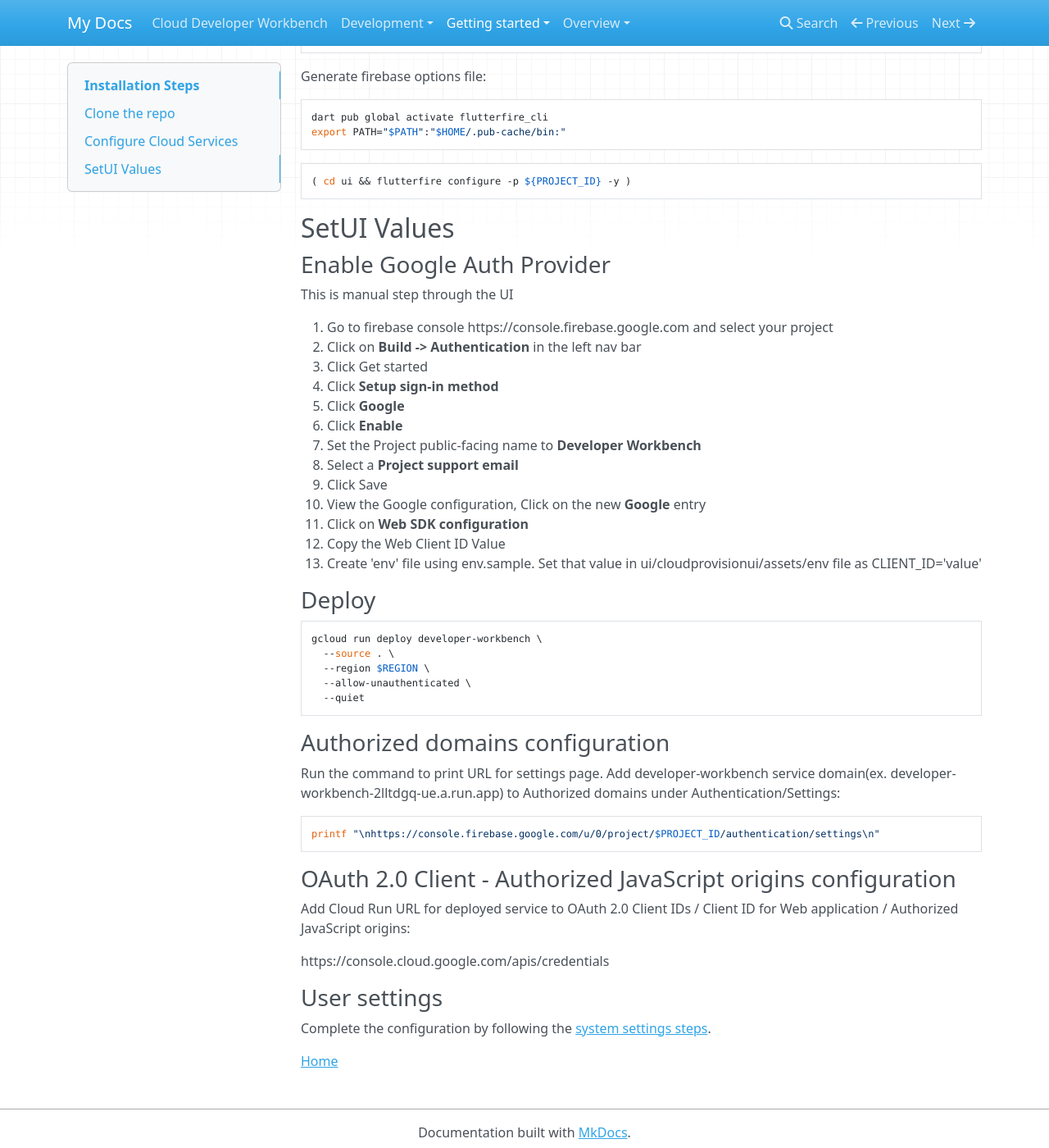
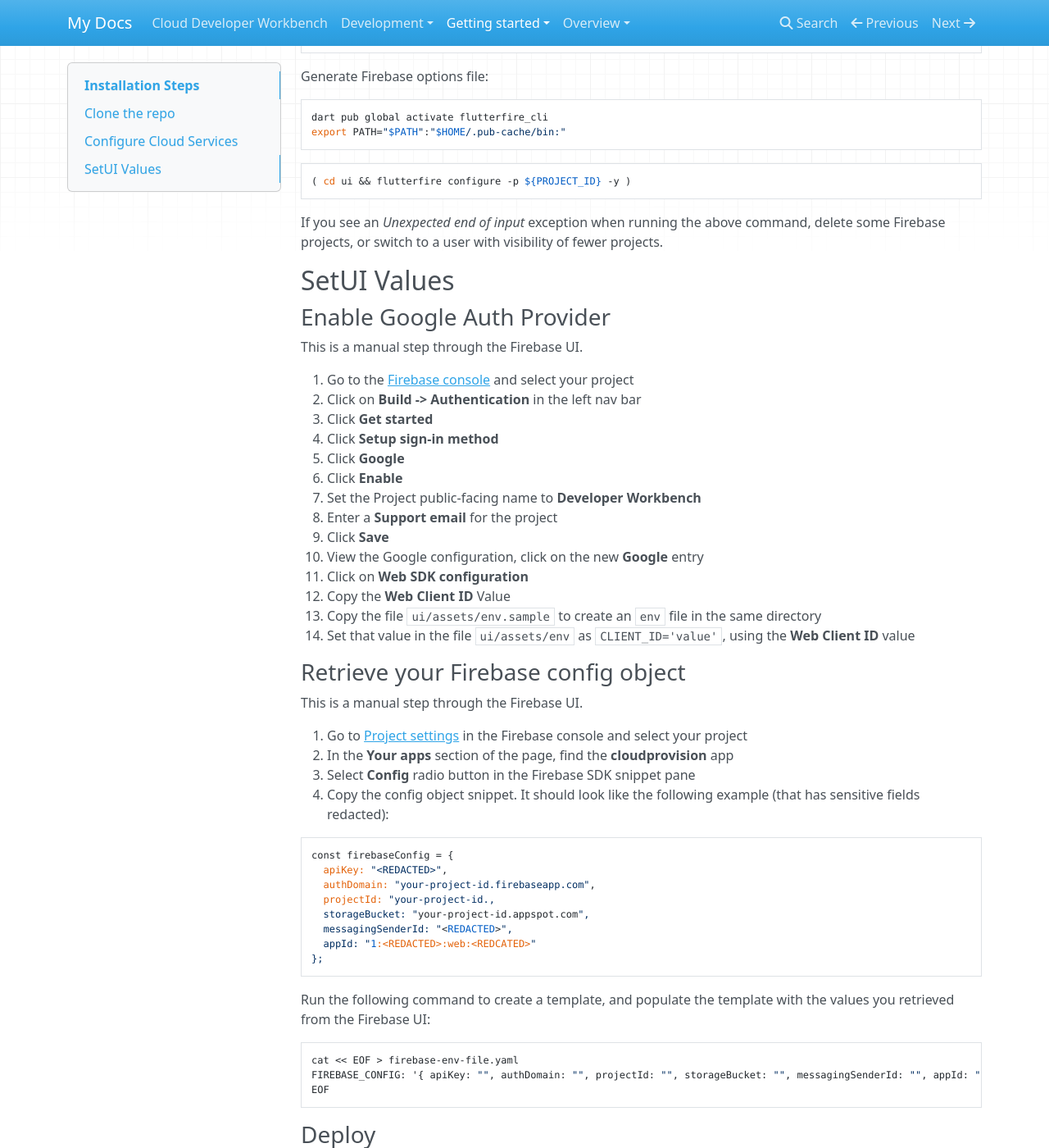
Before and after one commit to GoogleCloudPlatform/cloud-workbench, an MkDocs documentation site: the page built from docs/getting_started/installation.md, in a window 1280 px wide and 1400 px high, scrolled down 1843 px. Shown: the whole window at 82% size. Built offline with MkDocs 1.6.1, drawn with Linux system fonts in a browser that asks for light colours; nearby versions of some CDN libraries; some of the changed text lies outside the part shown.

Commit message:
Installation docs update (#34)
* Ignore generated config files

* Updates and addition of Firebase options/config for Cloud Run

* Re-add Artifact Registry creation

````diff
--- a/docs/getting_started/installation.md
+++ b/docs/getting_started/installation.md
@@ -6,12 +6,12 @@
 git clone git@github.com:gcp-solutions/cloud-workbench.git && cd cloud-workbench
 ```
 
-If you are running this setup locally, run command to authenticate:
+If you are running this setup locally, run the following command to authenticate:
 ```sh
 gcloud auth login
 ```
 
-Set project id for this deployment:
+Set the project ID for this deployment:
 ```sh
 gcloud config set project PROJECT_ID
 ```
@@ -70,7 +70,6 @@
 firebase deploy
 ```
 
-
 Grant permissions to service accounts:
 ```
 gcloud projects add-iam-policy-binding ${PROJECT_ID} \
@@ -99,7 +98,7 @@
 gcloud artifacts repositories create cp-repo --repository-format=docker --location=us-central1
 ```
 
-Generate firebase options file:
+Generate Firebase options file:
 ```sh
 dart pub global activate flutterfire_cli
 export PATH="$PATH":"$HOME/.pub-cache/bin:"
@@ -109,55 +108,103 @@
 ( cd ui && flutterfire configure -p ${PROJECT_ID} -y )
 ```
 
+If you see an *Unexpected end of input* exception when running the above command, delete some
+Firebase projects, or switch to a user with visibility of fewer projects.
+
 ## SetUI Values
 ### Enable Google Auth Provider
-This is manual step through the UI
 
-1. Go to firebase console https://console.firebase.google.com and select your project
+This is a manual step through the Firebase UI.
+
+1. Go to the [Firebase console](https://console.firebase.google.com) and select your project
 2. Click on  **Build -> Authentication** in the left nav bar
-3. Click Get started
+3. Click **Get started**
 4. Click **Setup sign-in method**
 5. Click **Google**
 6. Click **Enable**
 7. Set the Project public-facing name to **Developer Workbench**
-8. Select a **Project support email**
-9. Click Save
-10. View the Google configuration, Click on the new **Google** entry
+8. Enter a **Support email** for the project
+9. Click **Save**
+10. View the Google configuration, click on the new **Google** entry
 11. Click on **Web SDK configuration**
-12. Copy the Web Client ID Value
-13. Create 'env' file using env.sample. Set that value in ui/cloudprovisionui/assets/env file as CLIENT_ID='value'
+12. Copy the **Web Client ID** Value
+13. Copy the file `ui/assets/env.sample` to create an `env` file in the same directory
+14. Set that value in the file `ui/assets/env` as `CLIENT_ID='value'`, using the **Web Client ID** value
 
+### Retrieve your Firebase config object
 
+This is a manual step through the Firebase UI.
+
+1. Go to [Project settings](https://console.firebase.google.com/project/_/settings/general/) in the Firebase console
+   and select your project
+1. In the **Your apps** section of the page, find the **cloudprovision** app
+1. Select **Config** radio button in the Firebase SDK snippet pane
+1. Copy the config object snippet. It should look like the following example (that has sensitive fields redacted):
+
+```
+const firebaseConfig = {
+  apiKey: "<REDACTED>",
+  authDomain: "your-project-id.firebaseapp.com",
+  projectId: "your-project-id.,
+  storageBucket: "your-project-id.appspot.com",
+  messagingSenderId: "<REDACTED>",
+  appId: "1:<REDACTED>:web:<REDCATED>"
+};
+```
+
+Run the following command to create a template, and populate the template with the values you retrieved
+from the Firebase UI:
+
+```
+cat << EOF > firebase-env-file.yaml
+FIREBASE_CONFIG: '{ apiKey: "", authDomain: "", projectId: "", storageBucket: "", messagingSenderId: "", appId: "" }'
+EOF
+```
 
 ### Deploy
+
+Run the following command to build a new image and deploy it to Cloud Run:
 
 ```sh
 gcloud run deploy developer-workbench \
   --source . \
   --region $REGION \
   --allow-unauthenticated \
-  --quiet
+  --quiet \
+  --env-vars-file firebase-env-file.yaml
 ```
 
+Or, if you are using a prebuilt image:
+
+```sh
+gcloud run deploy developer-workbench \
+  --image ${REGION}-docker.pkg.dev/${PROJECT_ID}/cloud-run-source-deploy/developer-workbench:latest \
+  --region $REGION \
+  --allow-unauthenticated \
+  --quiet \
+  --env-vars-file firebase-env-file.yaml
+```
 
 ### Authorized domains configuration
 
-Run the command to print URL for settings page.
-Add developer-workbench service domain(ex. developer-workbench-2lltdgq-ue.a.run.app) to Authorized domains under Authentication/Settings:
+Run the following command to print the URL for the settings page.
 
 ```sh
 printf "\nhttps://console.firebase.google.com/u/0/project/$PROJECT_ID/authentication/settings\n"
 ```
 
+Add your Cloud Run `developer-workbench` service domain (e.g. `developer-workbench-2lltdgq-ue.a.run.app`) to `Authorized Domains`.
+
 ### OAuth 2.0 Client - Authorized JavaScript origins configuration
 
-Add Cloud Run URL for deployed service to OAuth 2.0 Client IDs / Client ID for Web application / Authorized JavaScript origins:
+Add the same Cloud Run `developer-workbench` service domain to `OAuth 2.0 Client IDs / Client ID for Web application / Authorized JavaScript origins`:
 
 https://console.cloud.google.com/apis/credentials
+
+You should now be able to log in to the service using the same Cloud Run service URL.
 
 ### User settings
 
 Complete the configuration by following the [system settings steps](system_settings.md).
 
-
 [Home](../README.md)
````
Also changed, not shown: 1 other file.
